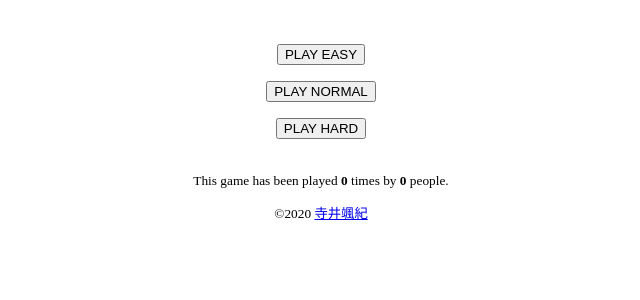
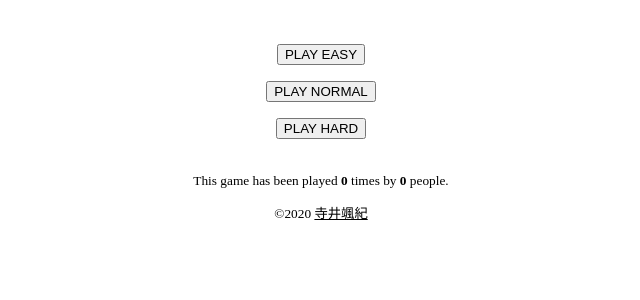
Before and after one commit to timchanpon/learn_Japanese_lang, a Django app: template apps/home/templates/home.html in a window 1280 px wide. Shown: the top 300 px of the page, without its empty margins (319-959 px from the left). Run offline with Django 3.2, Linux system fonts and the light colour scheme; the template is opened without the code that fills it, so the values that code supplies are empty; some libraries are stand-ins or nearby versions.

Commit message:
(update) home.css

```diff
--- a/static/css/home.css
+++ b/static/css/home.css
@@ -1,5 +1,10 @@
 @charset "UTF-8";
 
+
+a {
+    color: black;
+    text-decoration: underline;
+}
 
 div#app {
     padding: 20px;
```
